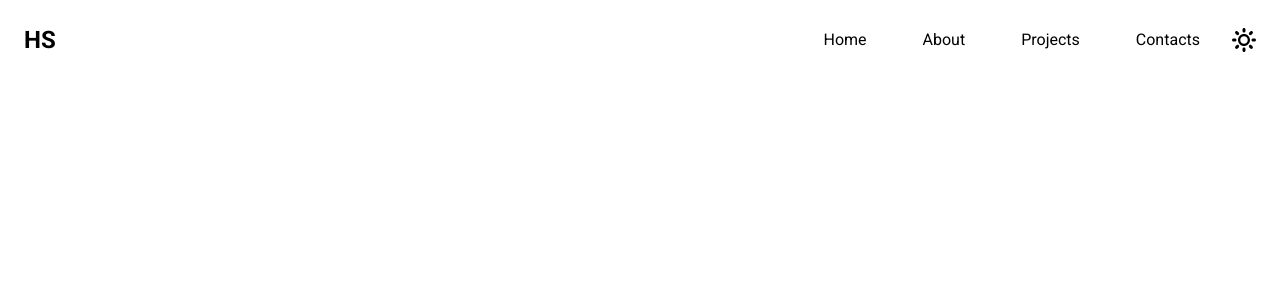
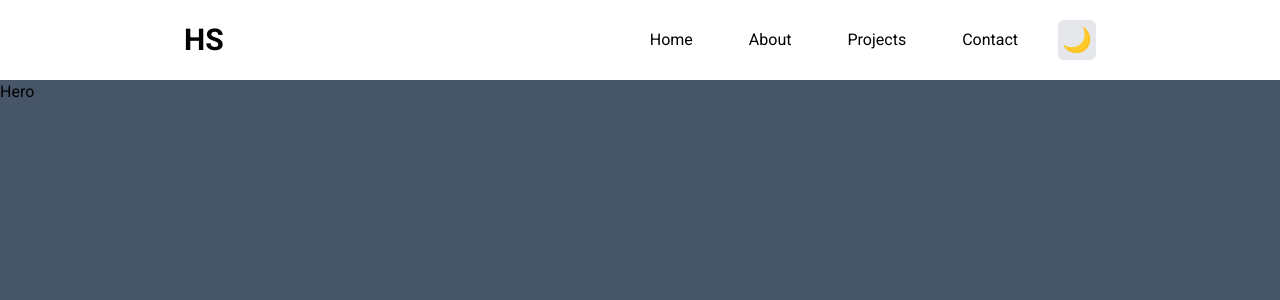
Before and after one commit to hsihak/Personal-Website, a Next.js app: page / in a window 1280 px wide. Shown: the top 300 px of the page. Built offline with nearby package versions, Linux system fonts and the light colour scheme.

Commit message:
Added responsive navbar

```diff
--- /dev/null
+++ b/components/Hero.js
@@ -0,0 +1,3 @@
+export const Hero = () => {
+  return <div className='h-screen bg-slate-600'>Hero</div>;
+};
--- a/components/Navbar.js
+++ b/components/Navbar.js
@@ -1,71 +1,81 @@
-import { GiHamburgerMenu } from 'react-icons/gi';
-import { ImSun } from 'react-icons/im';
+import { MdOutlineLightMode, MdOutlineDarkMode } from 'react-icons/md';
+import { IoClose, IoMenuSharp } from 'react-icons/io5';
+import { Transition } from '@headlessui/react';
+import navItems from './navItems';
 
 import Link from 'next/link';
-import { useState } from 'react';
+import React, { useState } from 'react';
 
 const NavLinks = ({ ulStyles, liStyles }) => {
   return (
-    <ul className={`${ulStyles}`}>
-      <li className={liStyles}>
-        <Link href={'/'}>
-          <a>Home</a>
-        </Link>
-      </li>
-      <li className={liStyles}>
-        <Link href={'/about'}>
-          <a>About</a>
-        </Link>
-      </li>
-      <li className={liStyles}>
-        <Link href={'/projects'}>
-          <a>Projects</a>
-        </Link>
-      </li>
-      <li className={liStyles}>
-        <Link href={'/contacts'}>
-          <a>Contacts</a>
-        </Link>
-      </li>
-    </ul>
+    <div className={ulStyles}>
+      {navItems.map(item => (
+        <React.Fragment key={item.id}>
+          <Link href={`/${item.href}`}>
+            <a className={liStyles}>{item.title}</a>
+          </Link>
+        </React.Fragment>
+      ))}
+    </div>
   );
 };
 
 const Navbar = () => {
-  const [showLinks, setShowLinks] = useState(false);
-
-  const handleMenu = () => {
-    console.log(showLinks);
-    setShowLinks(!showLinks);
-  };
+  const [isShowing, setIsShowing] = useState(false);
+  const [isToggle, setIsToggle] = useState(false);
 
   return (
-    <div className='navbar'>
-      <nav className='p-2 mx-4'>
+    <div className='sticky top-0 bg-white navbar sm:px-6 md:px-20 lg:px-40'>
+      <nav className='p-2 mx-4 '>
         <div className='flex items-center justify-between h-16'>
-          <div className='z-20 text-2xl font-bold logo'>HS</div>
+          <div className='z-20 text-3xl font-bold logo'>HS</div>
           <div className='flex gap-3 text-2xl nav-links sm:hidden'>
-            <ImSun />
-            <GiHamburgerMenu onClick={handleMenu} />
+            <div
+              className='p-1 bg-gray-200 rounded-md cursor-pointer'
+              onClick={() => setIsToggle(isToggle => !isToggle)}>
+              {isToggle ? '🌤️' : '🌙'}
+            </div>
+            <div className='flex items-center p-2 bg-gray-200 rounded-md'>
+              {isShowing ? (
+                <IoClose
+                  onClick={() => setIsShowing(isShowing => !isShowing)}
+                />
+              ) : (
+                <IoMenuSharp
+                  onClick={() => setIsShowing(isShowing => !isShowing)}
+                />
+              )}
+            </div>
           </div>
-          <div className='hidden sm:flex sm:gap-4 sm:items-center'>
+          <div className='hidden sm:flex sm:gap-6 sm:items-center '>
             <NavLinks
               ulStyles={'flex flex-row gap-6'}
               liStyles={'p-4 hover:bg-gray-100 rounded-xl'}
             />
-            <div className='hidden mode-icon sm:flex sm:text-2xl'>
-              <ImSun />
+            <div
+              className='hidden p-1 bg-gray-200 rounded-md cursor-pointer mode-icon sm:flex sm:text-2xl'
+              onClick={() => setIsToggle(isToggle => !isToggle)}>
+              {isToggle ? '🌤️' : '🌙'}
             </div>
           </div>
         </div>
       </nav>
-      {showLinks && (
+
+      <Transition
+        show={isShowing}
+        enter='transition-opacity duration-500'
+        enterFrom='opacity-0'
+        enterTo='opacity-100'
+        leave='transition-opacity duration-500'
+        leaveFrom='opacity-100'
+        leaveTo='opacity-0'>
         <NavLinks
-          ulStyles={'flex justify-center items-center flex-col sm:hidden'}
-          liStyles={'p-4 hover:bg-gray-100 rounded-xl'}
+          ulStyles={
+            'flex justify-center items-center flex-col sm:hidden absolute w-screen shadow-md bg-white'
+          }
+          liStyles={'p-4 hover:bg-gray-100 rounded-xl w-screen text-center'}
         />
-      )}
-      <div className='b hover:bg-gray-400'></div>
+      </Transition>
     </div>
   );
 };
--- /dev/null
+++ b/components/navItems.js
@@ -0,0 +1,24 @@
+const navItems = [
+  {
+    id: 1,
+    title: 'Home',
+    href: '#home',
+  },
+  {
+    id: 2,
+    title: 'About',
+    href: '#about',
+  },
+  {
+    id: 3,
+    title: 'Projects',
+    href: '#projects',
+  },
+  {
+    id: 4,
+    title: 'Contact',
+    href: '#contact',
+  },
+];
+
+export default navItems;
--- a/package.json
+++ b/package.json
@@ -9,6 +9,7 @@
     "lint": "next lint"
   },
   "dependencies": {
+    "@headlessui/react": "^1.6.4",
     "next": "12.1.6",
     "react": "18.2.0",
     "react-dom": "18.2.0",
--- a/pages/index.js
+++ b/pages/index.js
@@ -1,15 +1,17 @@
 import Head from 'next/head';
 import Navbar from '../components/Navbar';
+import { Hero } from '../components/Hero';
 
 export default function Home() {
   return (
-    <div className='home'>
+    <div className='home '>
       <Head>
         <title>Personal Website</title>
         <meta name='description' content='Generated by create next app' />
         <link rel='icon' href='/favicon.ico' />
       </Head>
       <Navbar />
+      <Hero />
     </div>
   );
 }
```
Also changed, not shown: 1 other file (tests, documents, lock files or other folders).
